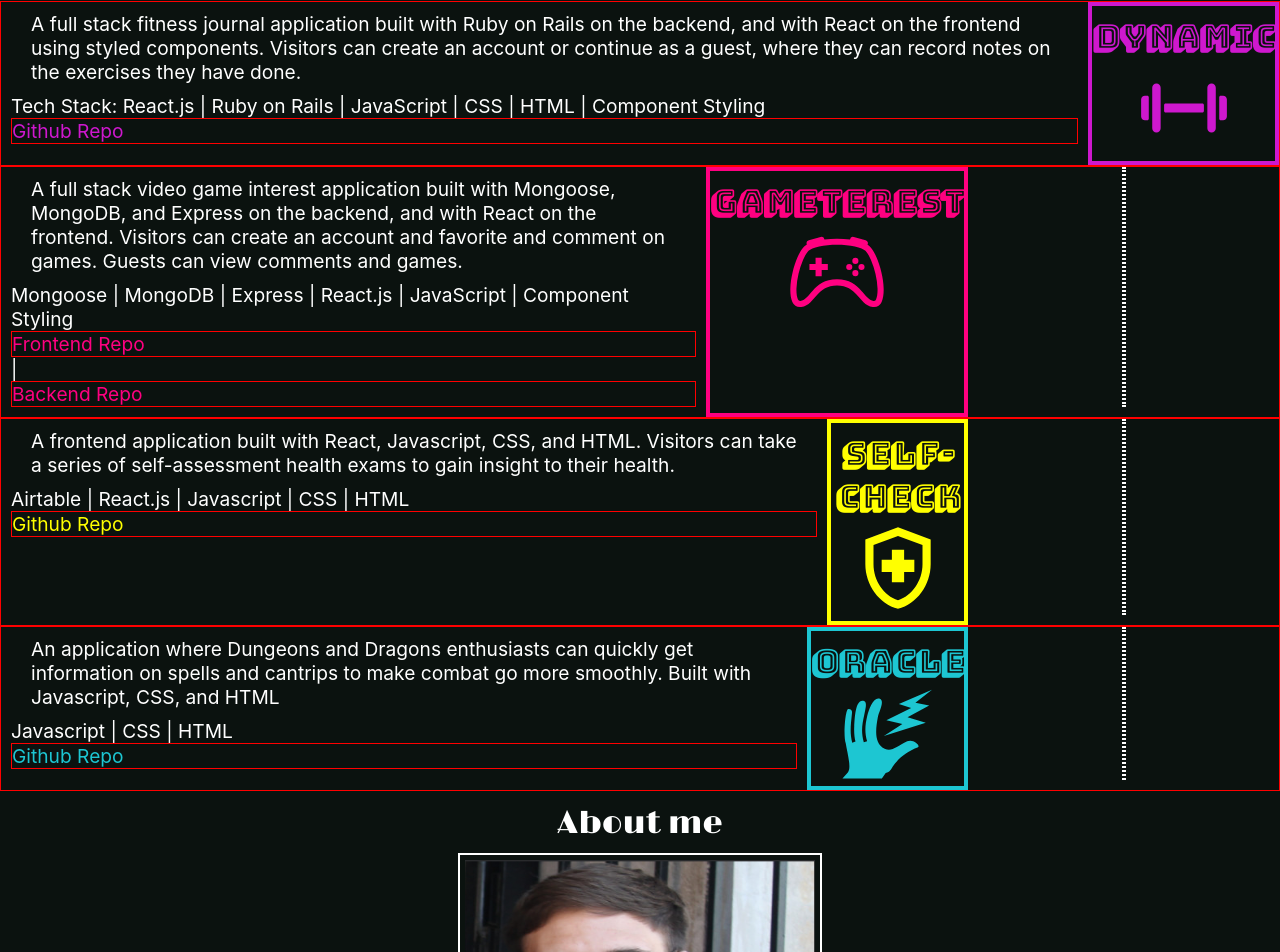
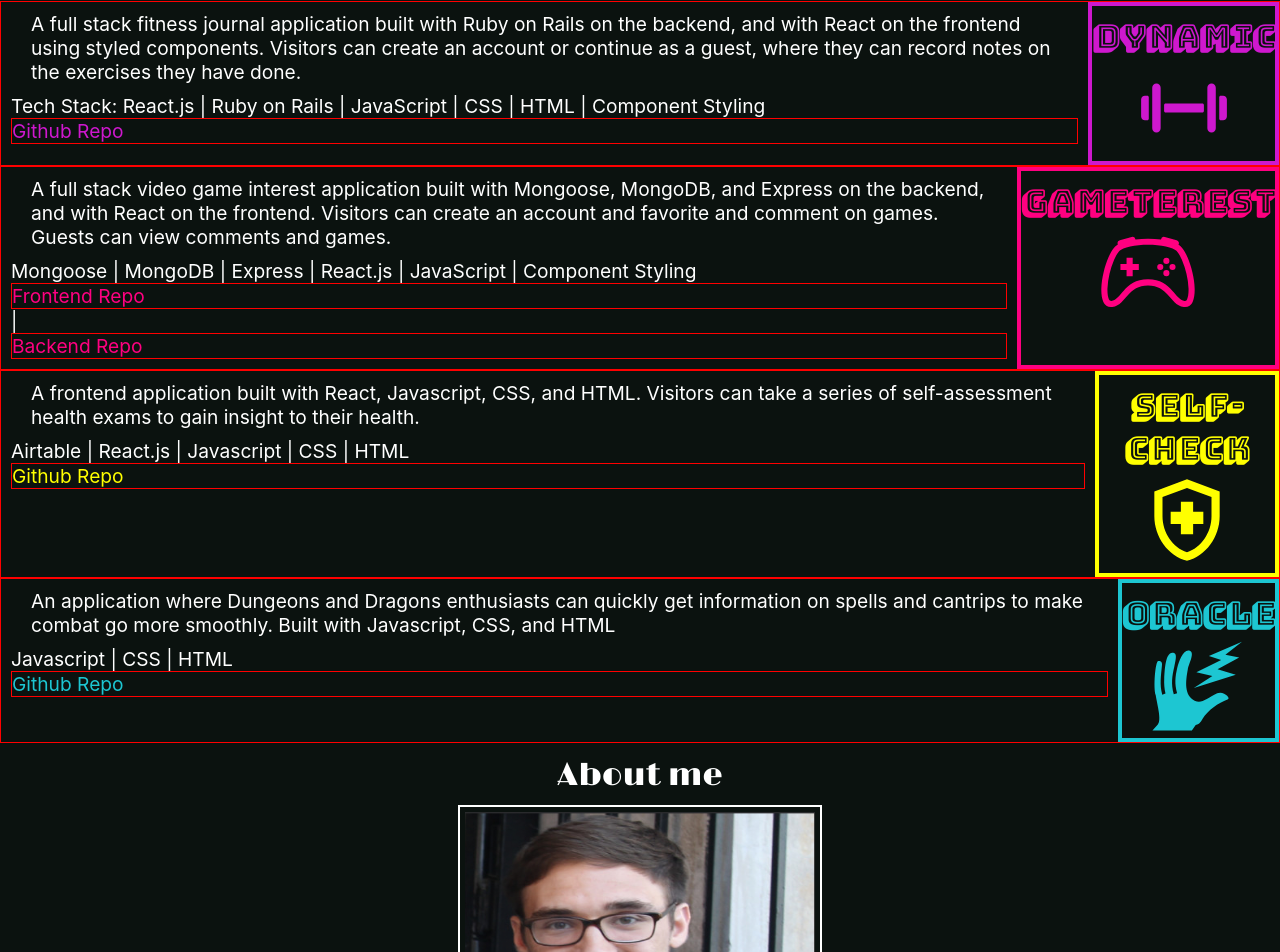
Before and after one commit to hammyhammer/Portfolio, a React (Create React App) app in the folder client/: page /#projects in a window 1280 px wide. Shown: the part 256-1208 px from the top of the page. Built offline with nearby package versions, Linux system fonts and the light colour scheme; a web font is replaced by a local one.

Commit message:
commented out the dividers

```diff
--- a/client/src/screens/Projects/Projects.jsx
+++ b/client/src/screens/Projects/Projects.jsx
@@ -57,7 +57,7 @@ export default function Projects() {
           </a>
         </div>
 
-        <div className={projectcss.divider}></div>
+        {/* <div className={projectcss.divider}></div> */}
 
       </div>
       <div className={projectcss.selfcheck}>
@@ -81,7 +81,7 @@ export default function Projects() {
         </div>
 
         {/* <a href="https://github.com/hammyhammer/bmi-calculator">Repo</a> */}
-        <div className={projectcss.divider}></div>
+        {/* <div className={projectcss.divider}></div> */}
 
       </div>
 
@@ -105,7 +105,7 @@ export default function Projects() {
         </div>
 
         {/* <a href="https://github.com/hammyhammer/bmi-calculator">Repo</a> */}
-        <div className={projectcss.divider}></div>
+        {/* <div className={projectcss.divider}></div> */}
 
       </div>
 
```
